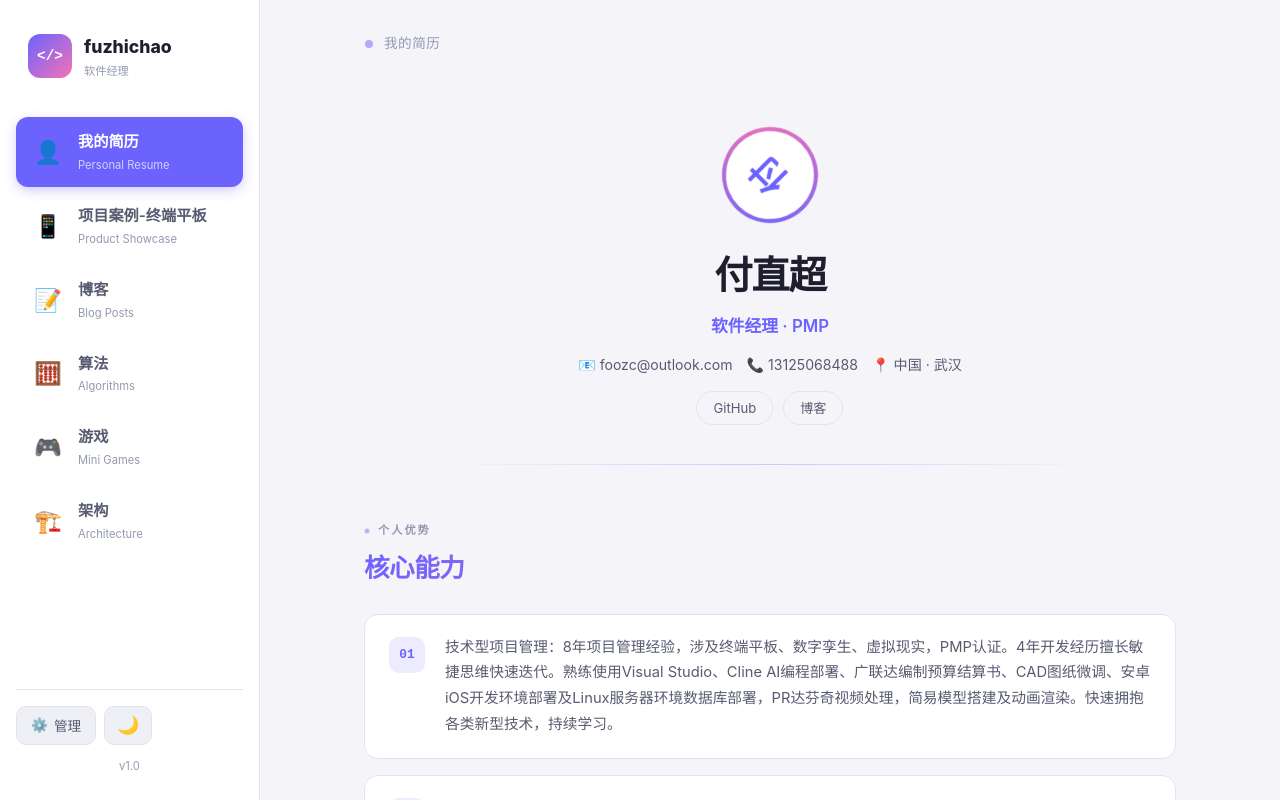
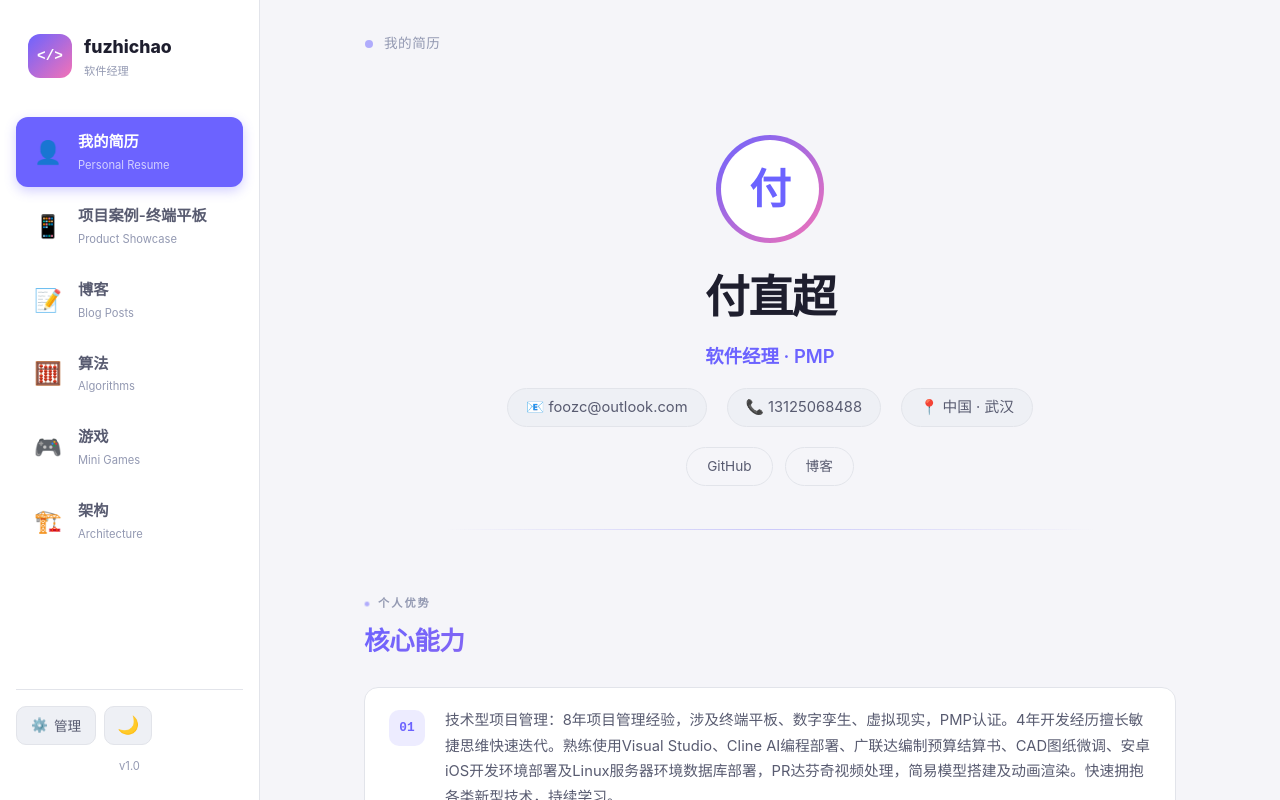
Before and after one commit to foozc/foozc.github.io, a Vue app: page / in a window 1280 px wide. Shown: the top 800 px of the page. Built offline with nearby package versions, Linux system fonts and the light colour scheme.

Commit message:
修复简历 Hero 区域拥挤问题：增大间距/字号/padding，联系方式改为胶囊标签

```diff
--- a/src/components/ResumePage.vue
+++ b/src/components/ResumePage.vue
@@ -224,8 +224,8 @@ const highlightKeywords = ['项目管理', '全生命周期', '敏捷思维', 'P
 /* ═══ Hero ═══ */
 .resume-hero {
   text-align: center;
-  margin-bottom: 56px;
-  padding: 48px 0 40px;
+  margin-bottom: 64px;
+  padding: 56px 0 44px;
   position: relative;
 }
 .resume-hero::after {
@@ -243,7 +243,7 @@ const highlightKeywords = ['项目管理', '全生命周期', '敏捷思维', 'P
   display: flex;
   flex-direction: column;
   align-items: center;
-  gap: 20px;
+  gap: 28px;
 }
 
 .hero-avatar {
@@ -251,19 +251,14 @@ const highlightKeywords = ['项目管理', '全生命周期', '敏捷思维', 'P
 }
 
 .avatar-ring {
-  width: 96px; height: 96px;
+  width: 108px; height: 108px;
   border-radius: 50%;
-  padding: 4px;
+  padding: 5px;
   background: linear-gradient(135deg, var(--accent), #f472b6);
   display: flex;
   align-items: center;
   justify-content: center;
-  animation: spin-ring 8s linear infinite;
 }
-@keyframes spin-ring {
-  to { transform: rotate(360deg); }
-}
-
 .avatar-placeholder {
   width: 100%; height: 100%;
   border-radius: 50%;
@@ -271,47 +266,65 @@ const highlightKeywords = ['项目管理', '全生命周期', '敏捷思维', 'P
   display: flex;
   align-items: center;
   justify-content: center;
-  font-size: 2.2rem;
+  font-size: 2.6rem;
   font-weight: 700;
   color: var(--accent);
-  animation: none;
+}
+
+.hero-info {
+  display: flex;
+  flex-direction: column;
+  align-items: center;
+  gap: 16px;
 }
 
 .hero-name {
-  font-size: 2.4rem;
+  font-size: 2.8rem;
   font-weight: 800;
-  margin-bottom: 4px;
   letter-spacing: -0.03em;
+  line-height: 1.2;
 }
 
 .hero-title {
   color: var(--accent);
-  font-size: 1.05rem;
+  font-size: 1.15rem;
   font-weight: 600;
-  margin-bottom: 12px;
 }
 
 .hero-contact {
   display: flex;
   flex-wrap: wrap;
   justify-content: center;
-  gap: 14px;
+  gap: 20px;
   color: var(--text-secondary);
-  font-size: 0.88rem;
-  margin-bottom: 14px;
+  font-size: 0.92rem;
+}
+
+.hero-contact span {
+  padding: 6px 18px;
+  background: var(--bg-secondary);
+  border: 1px solid var(--border);
+  border-radius: 20px;
+  transition: var(--transition);
+}
+
+.hero-contact span:hover {
+  border-color: var(--accent);
+  background: var(--accent-light);
 }
 
 .hero-links {
   display: flex;
-  gap: 10px;
+  gap: 12px;
   justify-content: center;
+  margin-top: 4px;
 }
 
 .hero-link {
-  padding: 5px 16px;
+  padding: 7px 20px;
   border: 1px solid var(--border);
   border-radius: 20px;
-  font-size: 0.82rem;
+  font-size: 0.85rem;
   color: var(--text-secondary) !important;
   text-decoration: none;
   transition: var(--transition);
```
